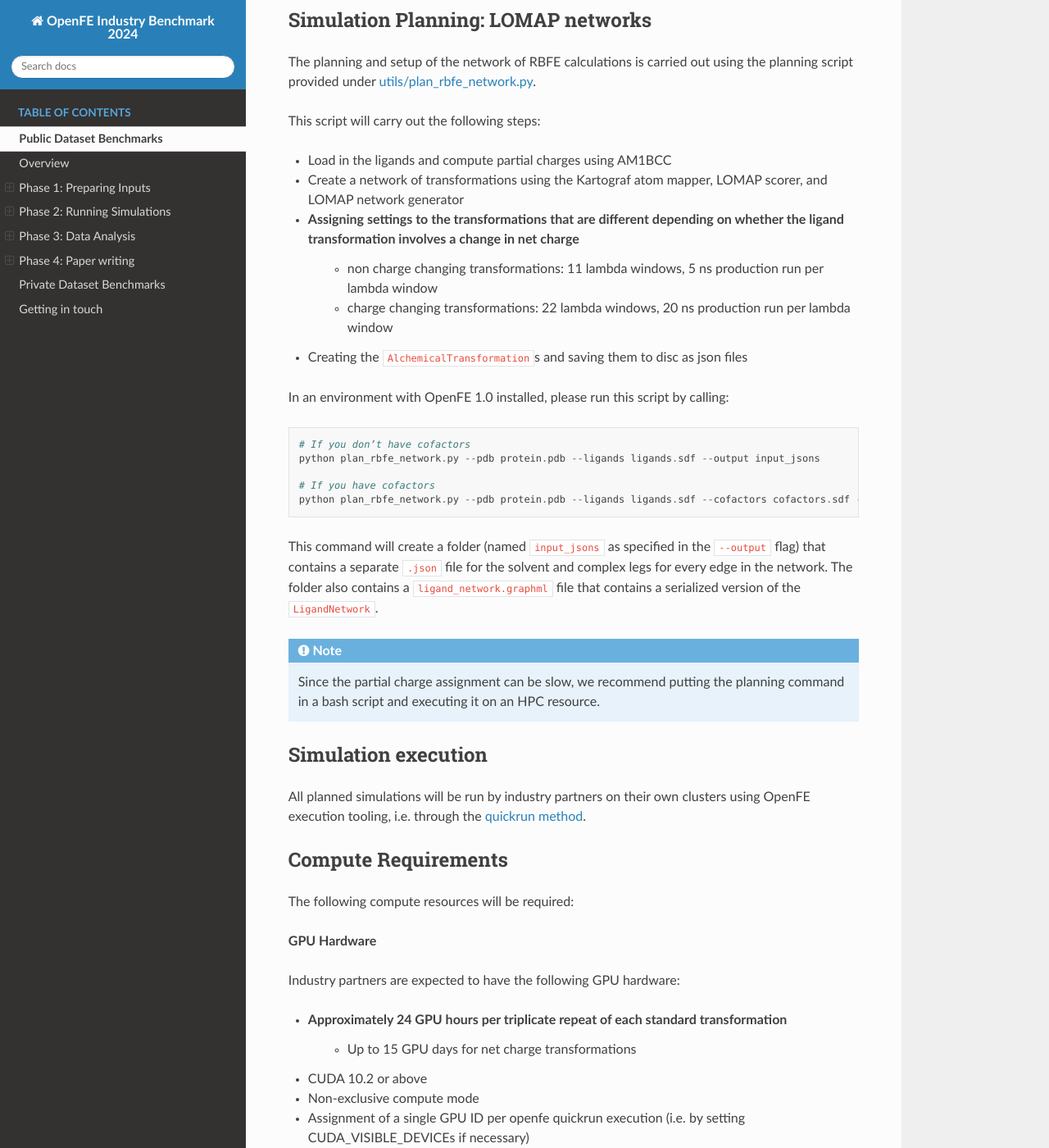
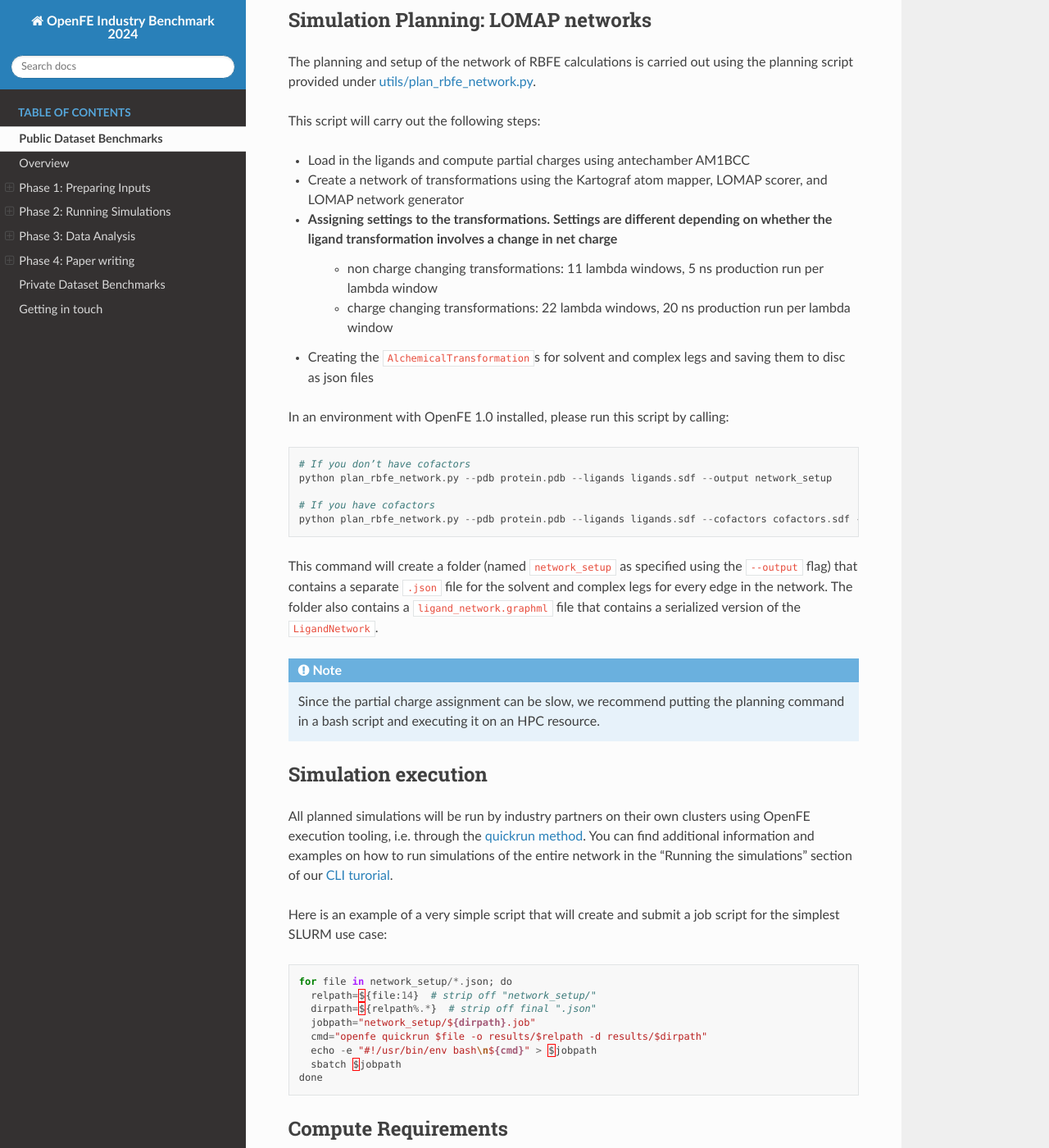
Before and after one commit to OpenFreeEnergy/IndustryBenchmarks2024, a Sphinx documentation site: the page built from docs/source/public/overview.rst, in a window 1280 px wide and 1400 px high, scrolled down 3491 px. Shown: the whole window at 82% size. Built offline with Sphinx 7.4.7 and the Read the Docs theme 2.0.0, drawn with Linux system fonts in a browser that asks for light colours.

Commit message:
Add run instructions

```diff
--- a/docs/source/public/overview.rst
+++ b/docs/source/public/overview.rst
@@ -141,24 +141,24 @@
 
 This script will carry out the following steps:
 
-* Load in the ligands and compute partial charges using AM1BCC
+* Load in the ligands and compute partial charges using antechamber AM1BCC
 * Create a network of transformations using the Kartograf atom mapper, LOMAP scorer, and LOMAP network generator
-* Assigning settings to the transformations that are different depending on whether the ligand transformation involves a change in net charge
+* Assigning settings to the transformations. Settings are different depending on whether the ligand transformation involves a change in net charge
    * non charge changing transformations: 11 lambda windows, 5 ns production run per lambda window
    * charge changing transformations: 22 lambda windows, 20 ns production run per lambda window
-* Creating the ``AlchemicalTransformation``\ s and saving them to disc as json files
+* Creating the ``AlchemicalTransformation``\ s for solvent and complex legs and saving them to disc as json files
 
 In an environment with OpenFE 1.0 installed, please run this script by calling:
 
 .. code-block:: python
 
    # If you don’t have cofactors
-   python plan_rbfe_network.py --pdb protein.pdb --ligands ligands.sdf --output input_jsons
+   python plan_rbfe_network.py --pdb protein.pdb --ligands ligands.sdf --output network_setup
 
    # If you have cofactors
-   python plan_rbfe_network.py --pdb protein.pdb --ligands ligands.sdf --cofactors cofactors.sdf --output input_jsons
+   python plan_rbfe_network.py --pdb protein.pdb --ligands ligands.sdf --cofactors cofactors.sdf --output network_setup
 
-This command will create a folder (named ``input_jsons`` as specified in the ``--output`` flag) that contains a separate ``.json`` file for the solvent and complex legs
+This command will create a folder (named ``network_setup`` as specified using the ``--output`` flag) that contains a separate ``.json`` file for the solvent and complex legs
 for every edge in the network. The folder also contains a ``ligand_network.graphml`` file that contains a serialized version of the ``LigandNetwork``.
 
 .. note::
@@ -169,7 +169,20 @@
 
 All planned simulations will be run by industry partners on their own clusters using OpenFE execution tooling,
 i.e. through the `quickrun method <https://docs.openfree.energy/en/latest/guide/execution/quickrun_execution.html>`_.
+You can find additional information and examples on how to run simulations of the entire network in the "Running the simulations" section of our `CLI turorial <https://docs.openfree.energy/en/latest/tutorials/rbfe_cli_tutorial.html>`_.
 
+Here is an example of a very simple script that will create and submit a job script for the simplest SLURM use case:
+
+.. code-block:: python
+
+   for file in network_setup/*.json; do
+     relpath=${file:14}  # strip off "network_setup/"
+     dirpath=${relpath%.*}  # strip off final ".json"
+     jobpath="network_setup/${dirpath}.job"
+     cmd="openfe quickrun $file -o results/$relpath -d results/$dirpath"
+     echo -e "#!/usr/bin/env bash\n${cmd}" > $jobpath
+     sbatch $jobpath
+   done
 
 Compute Requirements
 ====================
```
